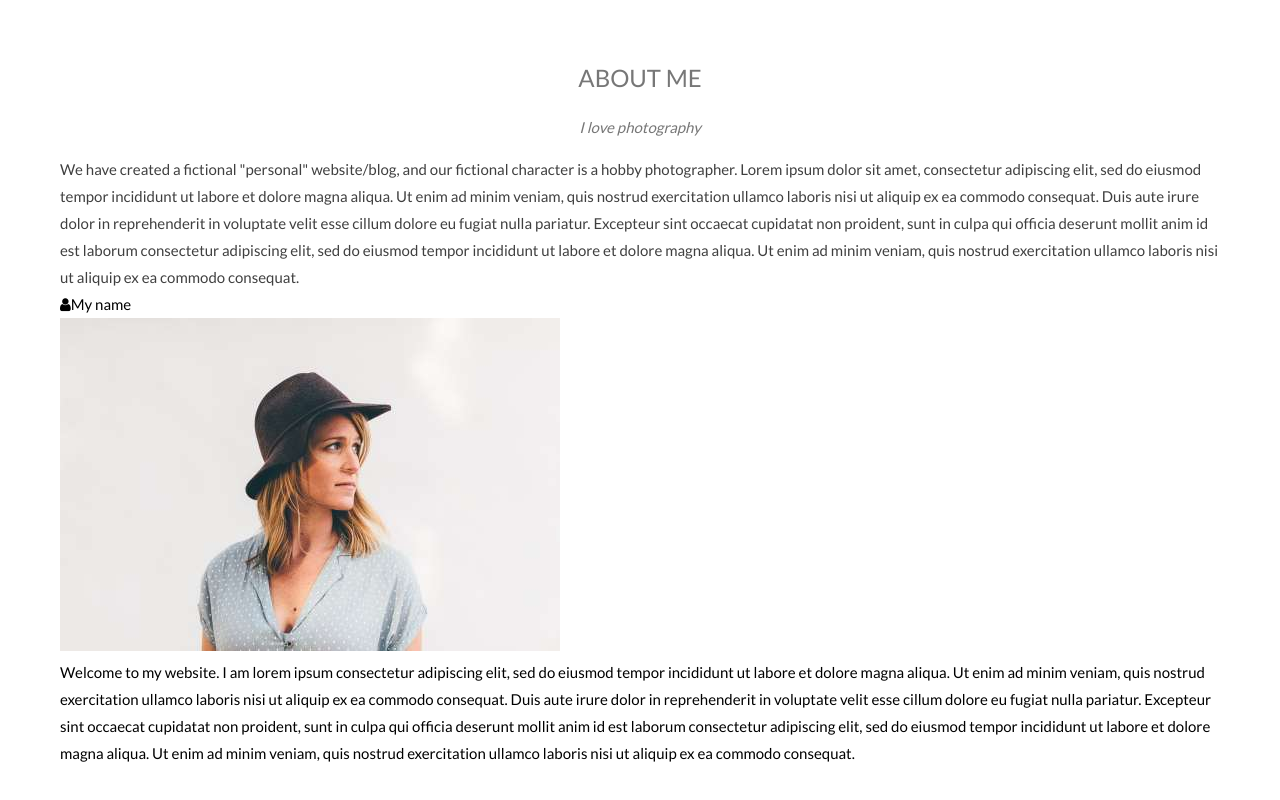
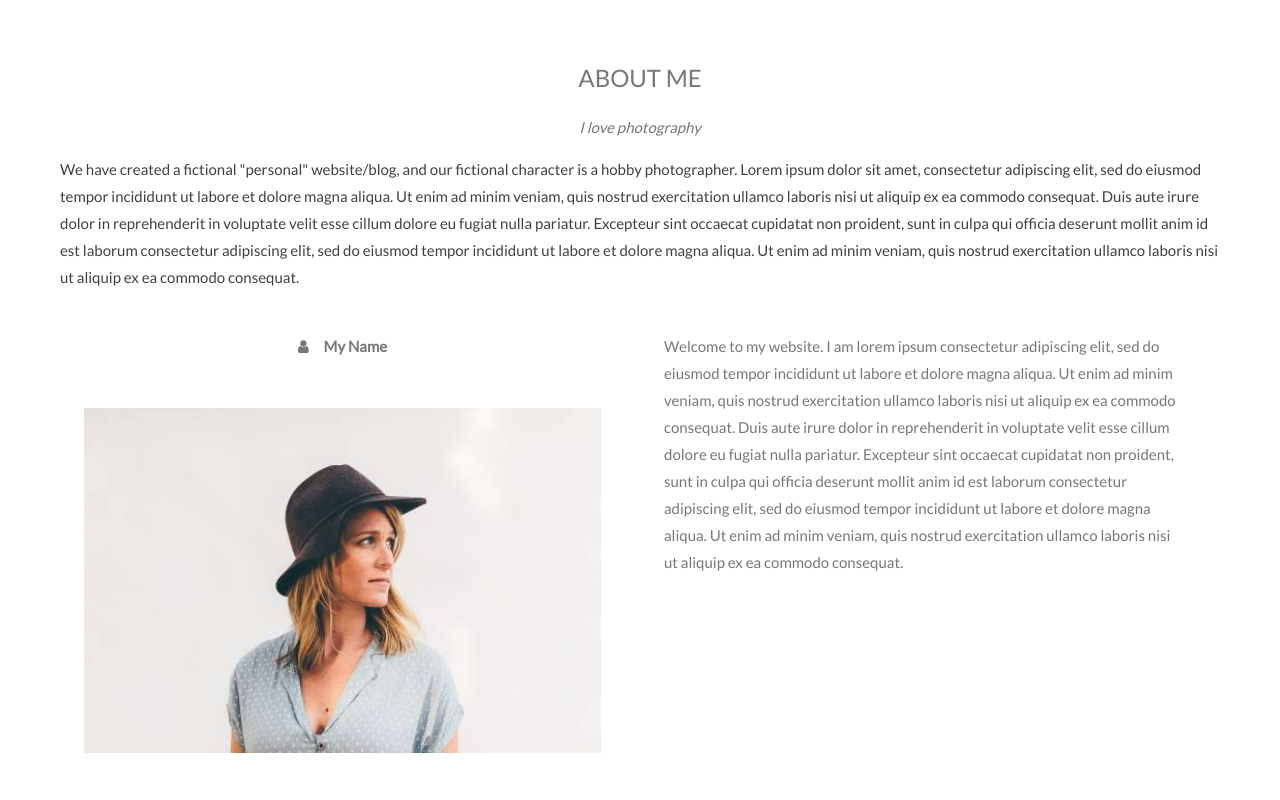
Before and after one commit to Suy4Dever/web-cv-template, a plain HTML site: page index.html in a window 1280 px wide. Shown: the part 418-1218 px from the top of the page. Drawn offline with Linux system fonts and the light colour scheme.

Commit message:
add introduction layout

```diff
--- a/index.html
+++ b/index.html
@@ -51,7 +51,7 @@
         </p>
         <div class="author-content-container">
           <div class="author-container">
-            <p><span class="fa fa-user"></span>My name</p>
+            <p><span class="fa fa-user user-icon"></span>My Name</p>
             <img src="./img/avatar_hat.jpg" />
           </div>
           <div class="content-container">
--- a/style.css
+++ b/style.css
@@ -91,4 +91,44 @@ header {
 
 .introduction-content {
     opacity: 0.75;
+    margin: 15px 0px;
 }
+
+.user-icon {
+    margin-right: 15px;
+}
+
+.author-container p {
+    font-weight: bold;
+    color: #777;
+    margin: 15px 0px;
+    text-align: center;
+}
+
+.author-container {
+    padding: 12px 24px;
+}
+
+.author-container img {
+    margin-top: 33px;
+    width: 100%;
+    aspect-ratio: auto 500 / 333;
+}
+
+.author-content-container {
+    display: flex;
+}
+
+.author-container {
+    width: 50%;
+}
+
+.content-container {
+    width: 50%;
+}
+
+.content-container {
+    padding: 12px 24px;
+    color: #777;
+    margin: 15px;
+}
```
